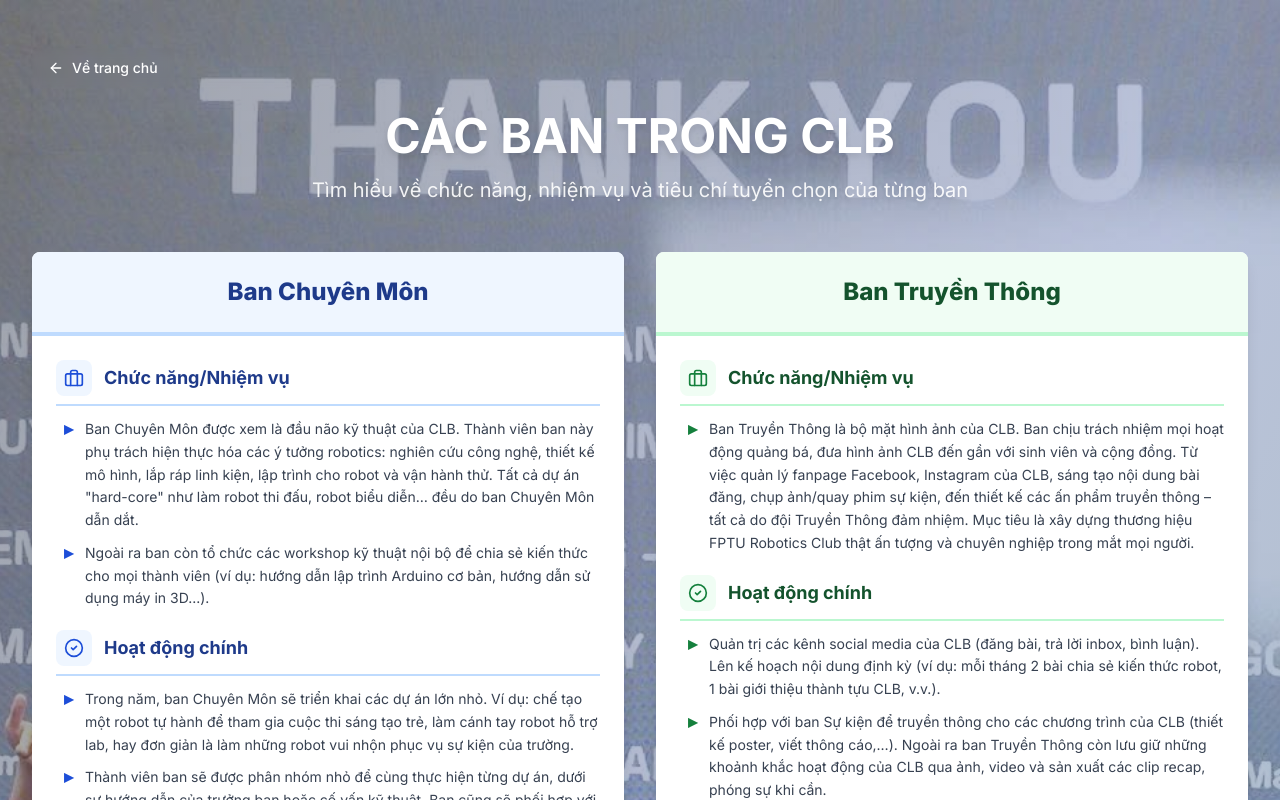
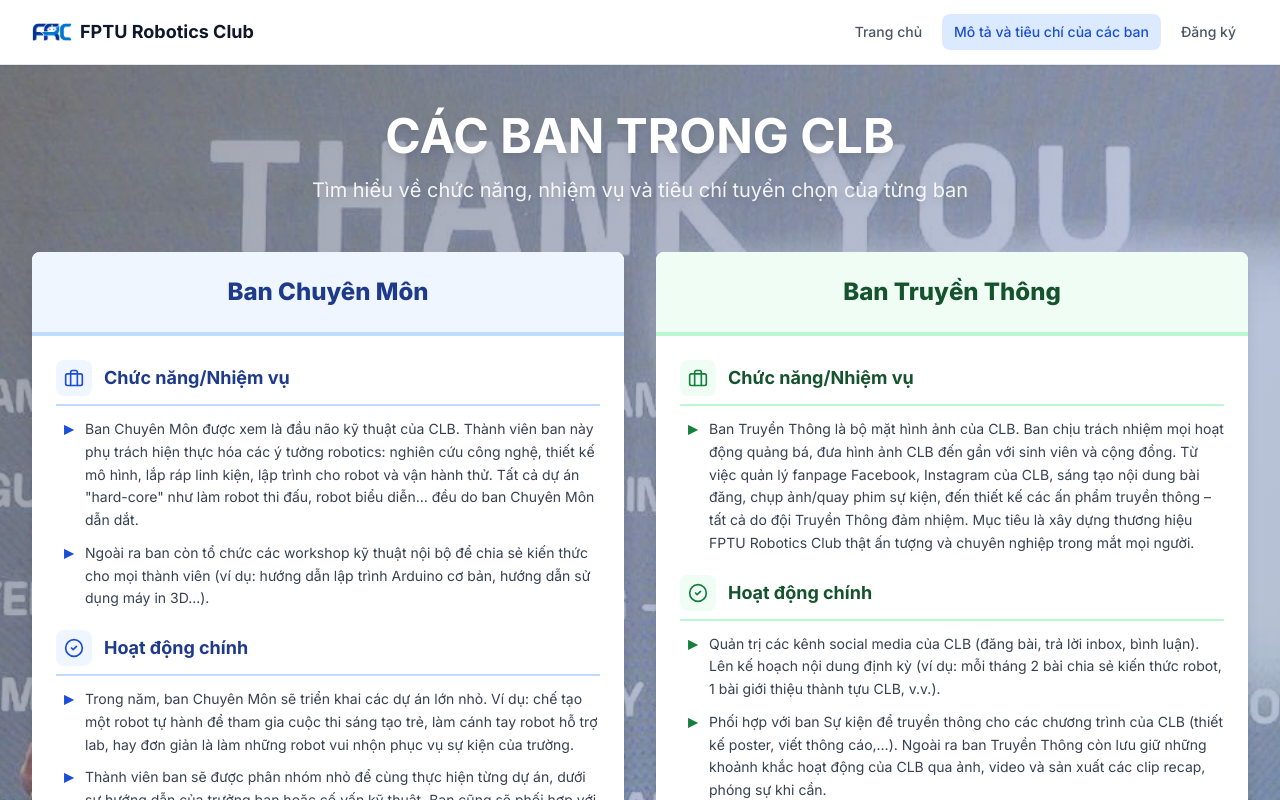
Before and after one commit to leanhtuan-coder/frc-website, a Next.js app in the folder frc-recruiment-website/: page /departments in a window 1280 px wide. Shown: the top 800 px of the page. Built offline with nearby package versions, Linux system fonts and the light colour scheme.

Commit message:
update: recruitment countdown deadline and timeline

```diff
--- a/frc-recruiment-website/app/departments/page.tsx
+++ b/frc-recruiment-website/app/departments/page.tsx
@@ -2,9 +2,6 @@
 
 import { departments } from "@/lib/departments-data"
 import { DepartmentCard } from "@/components/department-card"
-import { Button } from "@/components/ui/button"
-import Link from "next/link"
-import { ArrowLeft } from "lucide-react"
 
 export default function DepartmentsPage() {
   return (
@@ -24,13 +21,6 @@
         <div className="max-w-7xl mx-auto">
           {/* Header */}
           <div className="mb-8 md:mb-12">
-            <Link href="/">
-              <Button variant="ghost" className="mb-6 text-white hover:text-white hover:bg-white/20 backdrop-blur-sm">
-                <ArrowLeft className="h-4 w-4 mr-2" />
-                Về trang chủ
-              </Button>
-            </Link>
-
             <div className="text-center mb-8">
               <h1 className="text-3xl md:text-4xl lg:text-5xl font-bold text-white mb-4 uppercase drop-shadow-lg">
                 Các Ban Trong CLB
--- a/frc-recruiment-website/app/layout.tsx
+++ b/frc-recruiment-website/app/layout.tsx
@@ -2,6 +2,7 @@
 import { Inter } from "next/font/google"
 import "./globals.css"
 import { Toaster } from "@/components/ui/toaster"
+import { Header } from "@/components/header"
 
 const inter = Inter({ subsets: ["latin", "vietnamese"] })
 
@@ -18,7 +19,10 @@
   return (
     <html lang="vi">
       <body className={inter.className}>
-        {children}
+        <Header />
+        <main className="pt-16">
+          {children}
+        </main>
         <Toaster />
       </body>
     </html>
--- /dev/null
+++ b/frc-recruiment-website/components/header.tsx
@@ -0,0 +1,56 @@
+"use client"
+
+import Link from "next/link"
+import { usePathname } from "next/navigation"
+import { cn } from "@/lib/utils"
+
+const navItems = [
+    { href: "/", label: "Trang chủ" },
+    { href: "/departments", label: "Mô tả và tiêu chí của các ban" },
+    { href: "/register", label: "Đăng ký" },
+]
+
+export function Header() {
+    const pathname = usePathname()
+
+    return (
+        <header className="fixed top-0 left-0 right-0 z-50 bg-white/90 backdrop-blur-md border-b border-gray-200 shadow-sm">
+            <div className="max-w-7xl mx-auto px-4 md:px-6 lg:px-8">
+                <div className="flex items-center justify-between h-16">
+                    {/* Logo */}
+                    <Link href="/" className="flex items-center gap-2">
+                        <img
+                            src="/logo.png"
+                            alt="FRC Logo"
+                            className="w-10 h-10 object-contain"
+                        />
+                        <span className="font-bold text-lg text-slate-900 hidden sm:block">
+                            FPTU Robotics Club
+                        </span>
+                    </Link>
+
+                    {/* Navigation */}
+                    <nav className="flex items-center gap-1 md:gap-2">
+                        {navItems.map((item) => (
+                            <Link
+                                key={item.href}
+                                href={item.href}
+                                className={cn(
+                                    "px-3 py-2 rounded-lg text-sm font-medium transition-colors",
+                                    pathname === item.href
+                                        ? "bg-blue-100 text-blue-700"
+                                        : "text-gray-600 hover:bg-gray-100 hover:text-gray-900"
+                                )}
+                            >
+                                <span className="hidden md:inline">{item.label}</span>
+                                <span className="md:hidden">
+                                    {item.href === "/" ? "🏠" : item.href === "/departments" ? "📋" : "📝"}
+                                </span>
+                            </Link>
+                        ))}
+                    </nav>
+                </div>
+            </div>
+        </header>
+    )
+}
```
Also changed, not shown: 1 other file (tests, documents, lock files or other folders).
